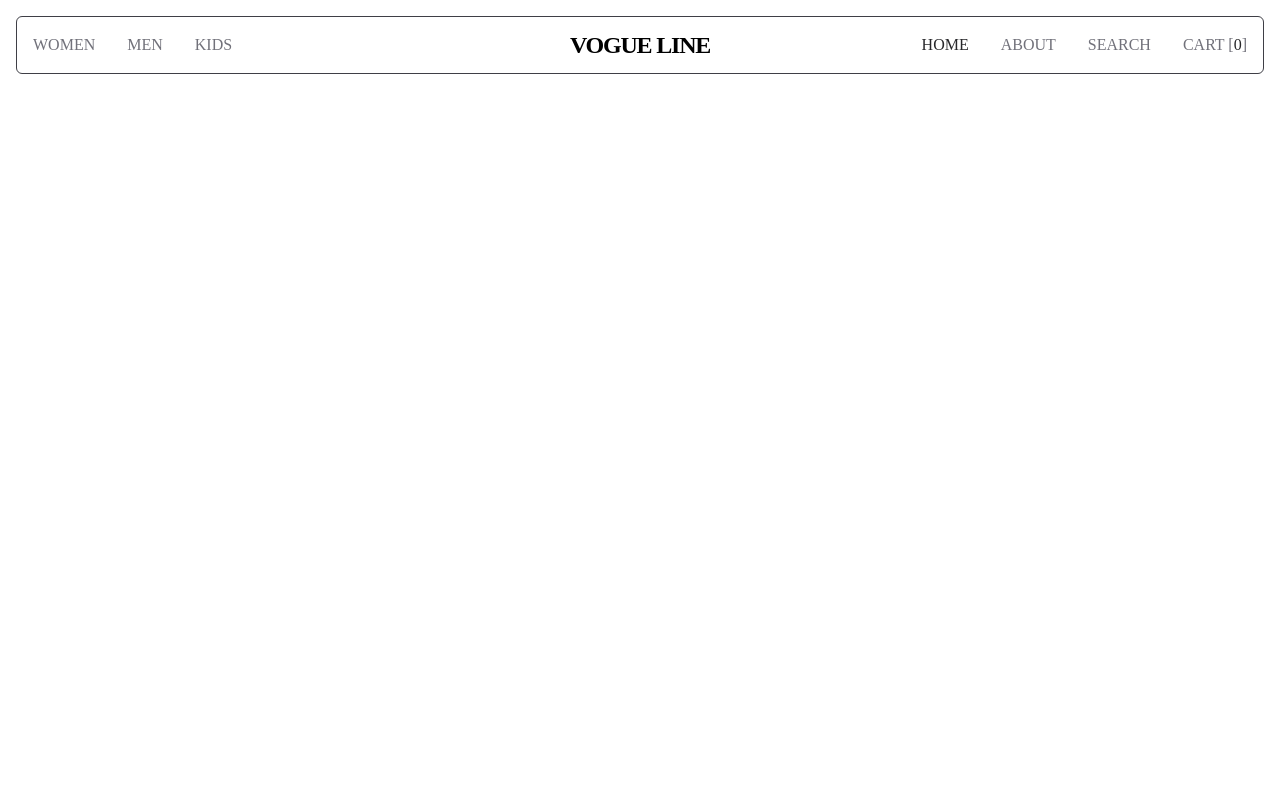
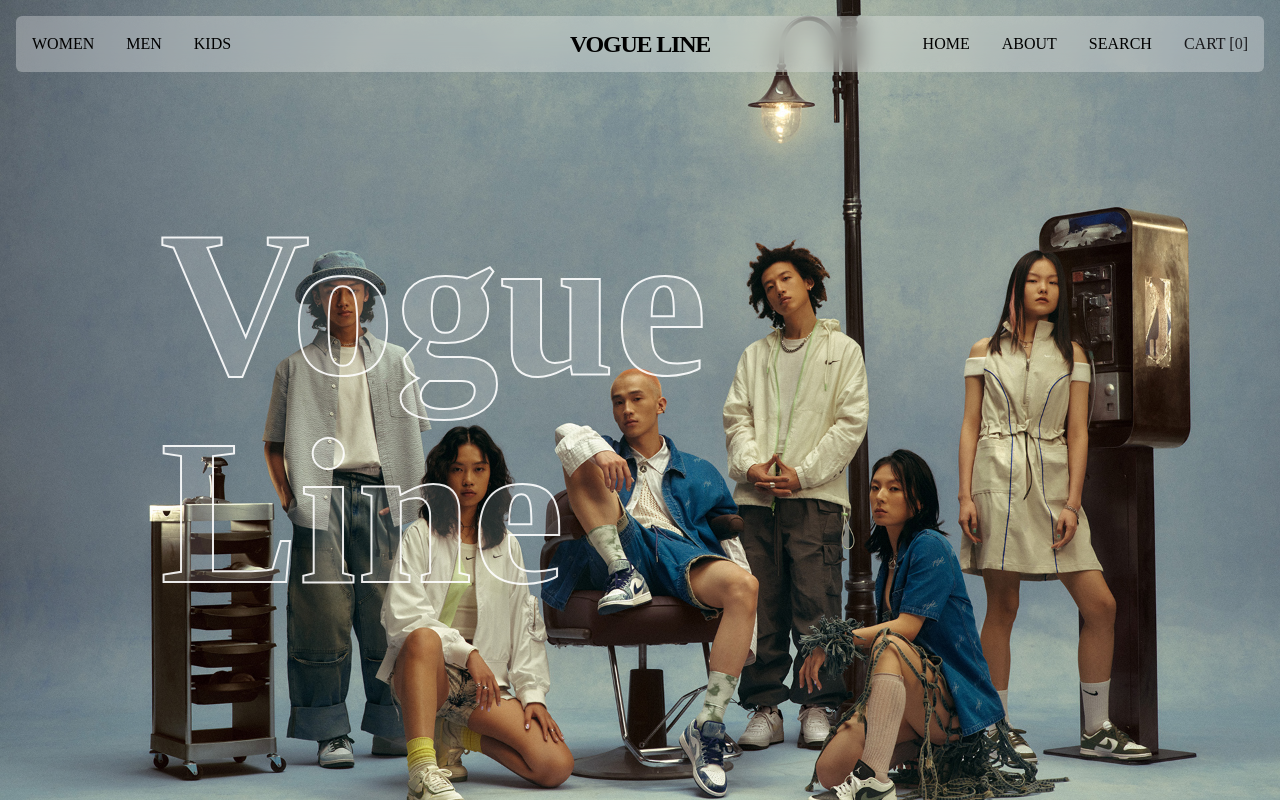
Before and after one commit to ad1tyac0des/Vogue-Line, a website built with Vite: page index.html in a window 1280 px wide. Built offline with nearby package versions, Linux system fonts and the light colour scheme; files whose address does not match are found by name.

Commit message:
feat(homepage): add hero heading and bg image

```diff
--- a/index.html
+++ b/index.html
@@ -12,12 +12,20 @@
 
 <body>
   <main class="relative">
-    <nav class="flex justify-between items-center px-4 py-2 md:p-4 m-2 md:m-4 uppercase border border-zinc-700 rounded-md">
+    <section class="page1 w-full h-screen pt-[.1px] bg-[url('public/assets/images/hero.jpg')] bg-cover bg-center">
+      <nav
+        class="flex justify-between items-center px-4 py-2 md:p-4 m-2 md:m-4 uppercase bg-white/30 backdrop-blur-md rounded-md">
         <div class="nav-left">
           <ul class="flex gap-4 lg:gap-8 text-base font-medium">
-          <li class="hidden md:block"><a class="text-zinc-500" href="#women">Women</a></li>
-          <li class="hidden md:block"><a class="text-zinc-500" href="#men">Men</a></li>
-          <li class="hidden md:block"><a class="text-zinc-500" href="#kids">Kids</a></li>
+            <li class="hidden md:block">
+              <a class="text-black" href="#women">Women</a>
+            </li>
+            <li class="hidden md:block">
+              <a class="text-black" href="#men">Men</a>
+            </li>
+            <li class="hidden md:block">
+              <a class="text-black" href="#kids">Kids</a>
+            </li>
             <li class="md:hidden flex flex-col gap-1 justify-center">
               <span class="block h-px w-4 bg-zinc-800"></span>
               <span class="block h-px w-4 bg-zinc-800"></span>
@@ -26,27 +34,41 @@
         </div>
 
         <div class="nav-center absolute left-1/2 -translate-x-1/2">
-        <h2><a class="font-bold text-lg sm:text-2xl tracking-tighter" href="#home">Vogue Line</a></h2>
+          <h2>
+            <a class="font-bold text-lg sm:text-2xl tracking-tighter" href="#home">Vogue Line</a>
+          </h2>
         </div>
 
         <div class="nav-right">
           <ul class="flex gap-8 text-base font-medium">
             <li class="hidden lg:block">
-            <a class="text-zinc-800" href="#home">Home</a>
+              <a class="text-black" href="#home">Home</a>
             </li>
             <li class="hidden lg:block">
-            <a class="text-zinc-500" href="#about">About</a>
+              <a class="text-black" href="#about">About</a>
             </li>
             <li class="hidden lg:block">
-            <a class="text-zinc-500" href="#search">Search</a>
+              <a class="text-black" href="#search">Search</a>
             </li>
             <li class="cart">
-            <a class="text-zinc-900 lg:text-zinc-500 text-sm sm:text-base" href="#cart">Cart
+              <a class="text-black lg:text-zinc-900 text-sm sm:text-base" href="#cart">Cart
                 <span>[<span class="text-zinc-800" id="cart-count">0</span>]</span></a>
             </li>
           </ul>
         </div>
       </nav>
+
+      <div class="hero-content w-full">
+        <div class="hero-content-left w-fit mt-20 ml-10 md:ml-20 xl:mt-32 xl:ml-40">
+          <h1 class="text-white/15 font-bold text-8xl sm:text-[10rem] lg:text-[13rem] leading-none flex flex-col" style="-webkit-text-stroke: 2px #ffffffe6;">
+            <span>Vogue</span>
+            <span>Line</span>
+          </h1>
+        </div>
+
+      </div>
+    </section>
+
   </main>
 </body>
 
```
Also changed, not shown: public/assets/images/hero.jpg (added). Lines whose indentation alone changed are shown as unchanged.
